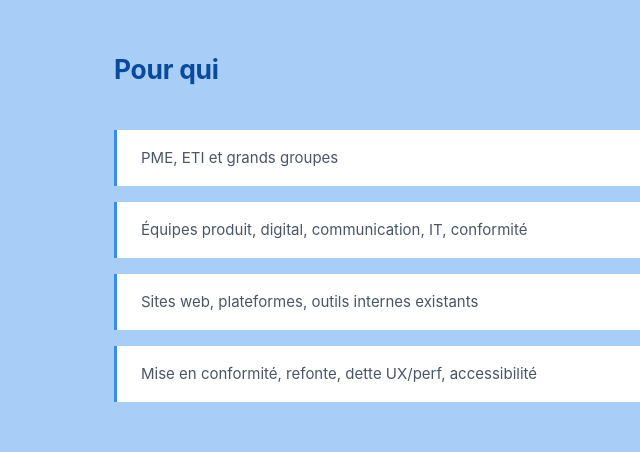
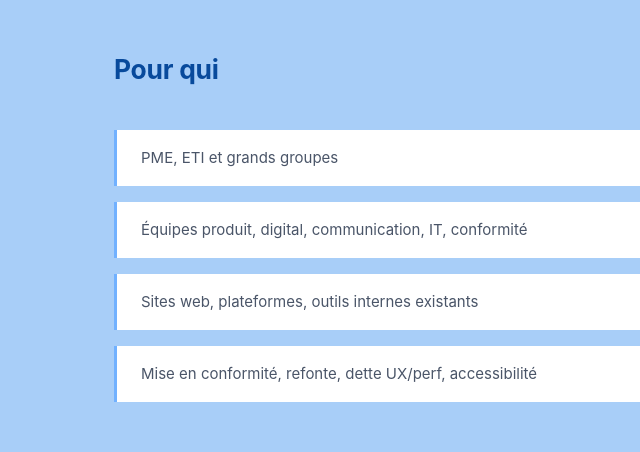
Before and after one commit to tdrelangue/Orig_website, a plain HTML site: page index.html in a window 1280 px wide. Shown: the part 1440-1892 px from the top of the page, 0-640 px from the left. Drawn offline with Linux system fonts and the light colour scheme.

Commit message:
color play

```diff
--- a/styles.css
+++ b/styles.css
@@ -5,7 +5,7 @@
 :root {
   /* Brand colors - matching logo blue */
   --brand: #0B63CE;
-  --brand-light: #3D8AE8;
+  --brand-light: #71b1ff;
   --brand-dark: #084A9C;
   --brand-subtle: rgba(11, 99, 206, 0.08);
 
```
